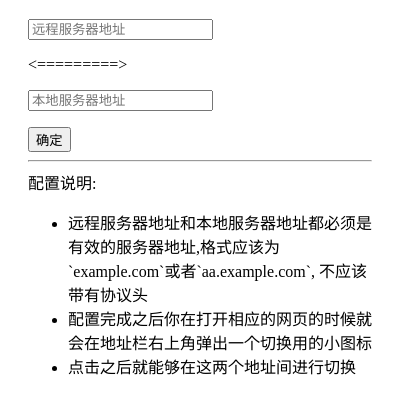
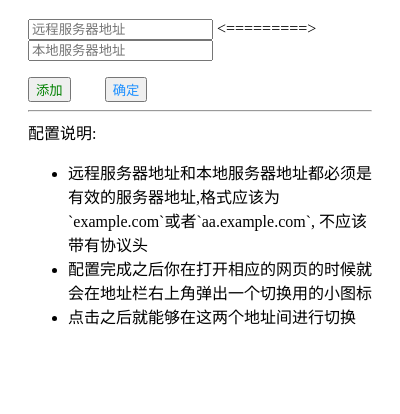
Before and after one commit to ufo22940268/HostSwitcher, a browser extension: page app/popup.html in a window 400 px wide. Both pictures are taken after a click on the button "确定". Shown: the part 98-512 px from the top of the page. Drawn offline with Linux system fonts and the light colour scheme; files that its build step writes are made by us from their sources.

Commit message:
Add feature to save multiple hosts pairs.

```diff
--- a/app/popup.html
+++ b/app/popup.html
@@ -16,14 +16,13 @@
   配置服务器地址
 </h1>
 
-          <p>
-          <input type="text" id="host1" placeholder="远程服务器地址" name="host1" required>
-          </p>
-          <=========>
-          <p>
-          <input type="text" id="host2" placeholder="本地服务器地址" name="host2"required>
-          </p>
-          <button id="save" type="button">确定</button>
+
+<div id="container">
+</div>
+
+<button id="append" type="button">添加</button>
+<button id="save" type="button" style="margin-left: 30px; color: dodgerblue">确定</button>
+
 <hr>
 <label>配置说明:</label>
 <ul>
--- a/app/scripts.babel/popup.js
+++ b/app/scripts.babel/popup.js
@@ -4,15 +4,41 @@ function isHostValid(h) {
   return /\w*\.?\w+\.[a-zA-Z]?(:\d+)?/.test(h);
 }
 
+let container = document.getElementById('container');
+
+function buildRowItem() {
+  var p = document.createElement('p');
+  p.innerHTML = `
+  <input type="text" id="host1" class="host" placeholder="远程服务器地址">
+    <=========>
+    <input type="text" id="host2" class="host" placeholder="本地服务器地址">
+  `;
+
+  return p;
+}
+
+function appendRow() {
+  container.appendChild(buildRowItem());
+}
+
+appendRow();
+
+document.getElementById('append').addEventListener('click', ()=> appendRow());
+
 document.getElementById('save').addEventListener('click', ()=> {
-  var host1 = document.getElementById('host1').value;
-  var host2 = document.getElementById('host2').value;
 
-  if (!(host1 && host2)) return;
+  var hosts = [...document.getElementsByClassName('host')].map(hostEl => hostEl.value);
 
+  var filteredHosts = [];
+  for (var i = 0; i < hosts.length; i += 2) {
+    if (hosts[i] && hosts[i + 1]) {
+      filteredHosts = filteredHosts.concat(hosts[i], hosts[i + 1]);
+    }
+  }
+  hosts = filteredHosts;
 
-  if (isHostValid(host1) && isHostValid(host2)) {
-    chrome.storage.sync.set({host1: host1, host2: host2}, () => alert('保存成功'));
+  if (hosts.every(isHostValid)) {
+    chrome.storage.sync.set({ hosts: hosts }, () => alert('保存成功'));
   } else {
     alert('域名不合法,合法的域名应该像"aaa.bbb.ccc" 或者"bbb.ccc"');
   }
--- a/app/styles/main.css
+++ b/app/styles/main.css
@@ -1,3 +1,7 @@
 body {
   padding: 20px;
 }
+
+button {
+  color: green;
+}
```
Also changed, not shown: app/scripts.babel/background.js (+6 -7 lines). Lines whose indentation alone changed are shown as unchanged.
